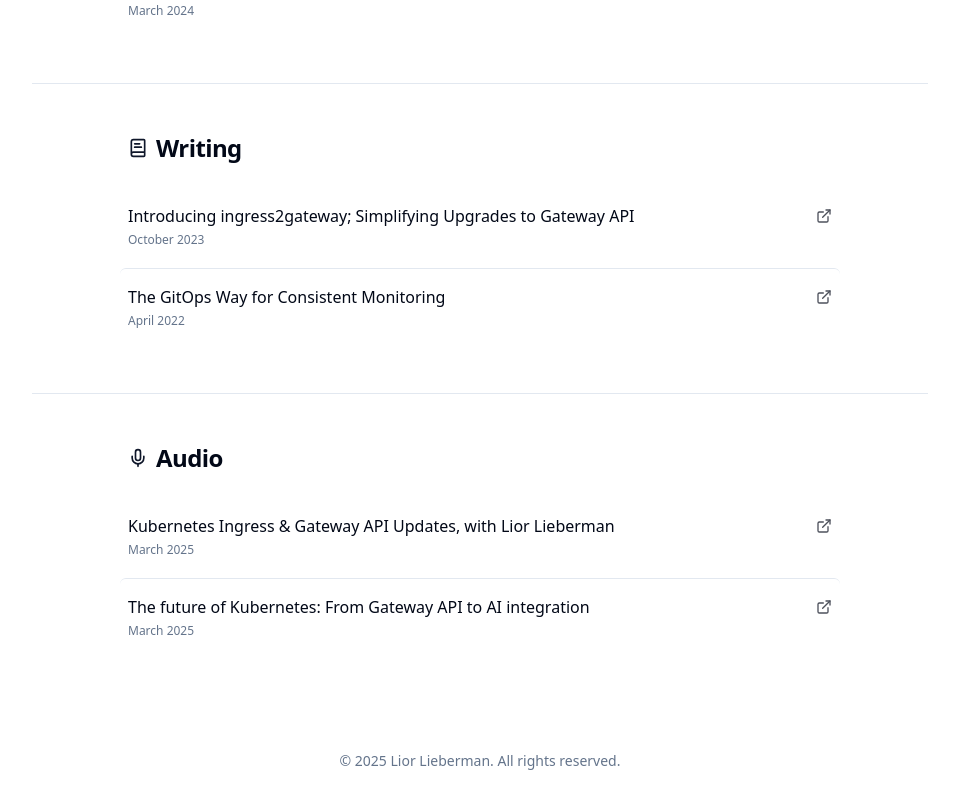
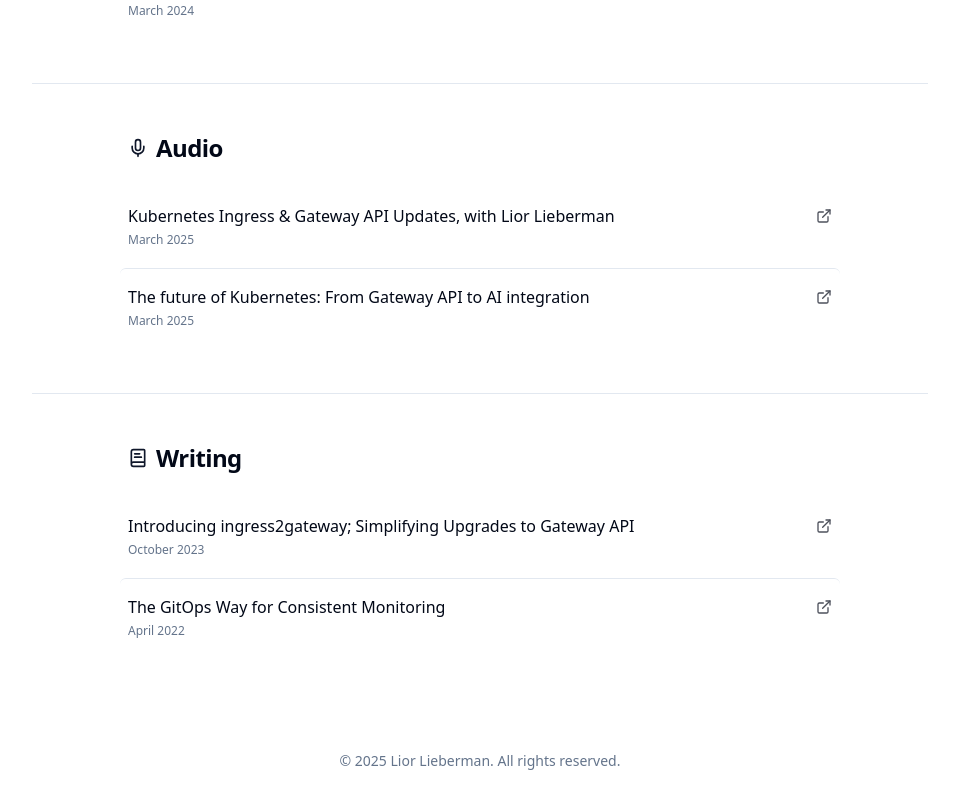
Before and after one commit to ShayEmergy/minimal-persona-linkhub-1c13f, a React (Vite) app: page / in a window 1280 px wide. Shown: the part 1660-2469 px from the top of the page, without its empty margins (160-1119 px from the left). Built offline with nearby package versions, Linux system fonts and the light colour scheme.

Commit message:
fix ordering

```diff
--- a/src/data/portfolioData.ts
+++ b/src/data/portfolioData.ts
@@ -17,7 +17,7 @@ export interface ProfileData {
 export const profileData: ProfileData = {
   name: "Lior Lieberman",
   title: "Software Engineering Lead",
-  bio: "Hey, I'm Lior, an experienced engineering lead specializing in Kubernetes and Cloud Native platforms. I lead initiatives across AI, networking, and security to build reliable, scalable systems. Alongside my technical work, I mentor startups and development teams worldwide, providing them advice in R&D growth, platform scalability, and optimized cloud infrastructure. I am passionate about entrepreneurship, leadership and development initiatives and get inspired by working with talented people. This is the central hub for some of the work I've written, presented, or been interviewed for",
+  bio: "Hey, I'm Lior, an experienced engineering lead specializing in Kubernetes and Cloud Native platforms. I lead initiatives across AI, networking, and security to build reliable, scalable systems. Alongside my technical work, I mentor startups and development teams worldwide, providing them advice in R&D growth, platform scalability, and optimized cloud infrastructure. I am passionate about entrepreneurship, leadership and development initiatives and get inspired by working with talented people. This is the central hub for some of the work I've written, presented, or been interviewed for.",
   avatarUrl: "/lovable-uploads/bc3389a1-5510-49ef-8f13-5db134e519f1.png",
 };
 
--- a/src/pages/Index.tsx
+++ b/src/pages/Index.tsx
@@ -21,6 +21,15 @@ const Index = () => {
 
         <div className="border-t border-border">
           <ContentSection
+            title="Audio"
+            type="audio"
+            items={audio}
+            id="audio"
+          />
+        </div>
+
+        <div className="border-t border-border">
+          <ContentSection
             title="Writing"
             type="blog"
             items={writing}
@@ -28,14 +37,6 @@ const Index = () => {
           />
         </div>
 
-        <div className="border-t border-border">
-          <ContentSection
-            title="Audio"
-            type="audio"
-            items={audio}
-            id="audio"
-          />
-        </div>
 
         <footer className="py-12 px-4 text-center text-sm text-muted-foreground">
           <p>© {new Date().getFullYear()} Lior Lieberman. All rights reserved.</p>
```
